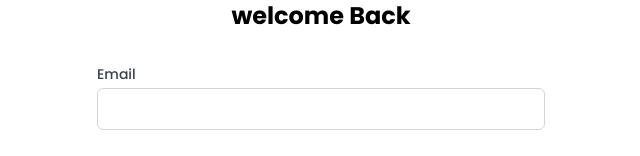
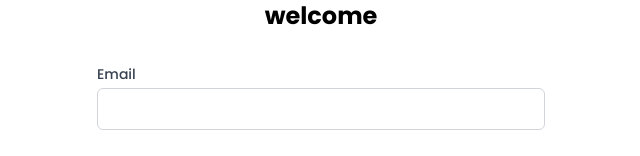
Before and after one commit to Nitishgithub2005/language_learner, a plain HTML site: page frontend/views/login.html in a window 1280 px wide. Shown: the top 156 px of the page, without its empty margins (319-959 px from the left). Drawn offline with nearby package versions, Linux system fonts and the light colour scheme; files that its build step writes are made by us from their sources.

Commit message:
Update login.html

```diff
--- a/frontend/views/login.html
+++ b/frontend/views/login.html
@@ -10,7 +10,7 @@
 </head>
 <body>
     <div id="loginScreen" class="max-w-md mx-auto">
-        <h2 class="text-2xl font-bold text-center mb-8">welcome Back</h2>
+        <h2 class="text-2xl font-bold text-center mb-8">welcome</h2>
         <form id="loginForm" class="space-y-6" action="/login" method="POST"> <!-- Added action and method -->
             <div>
                 <label class="block text-sm font-medium text-gray-700">Email</label>
```
